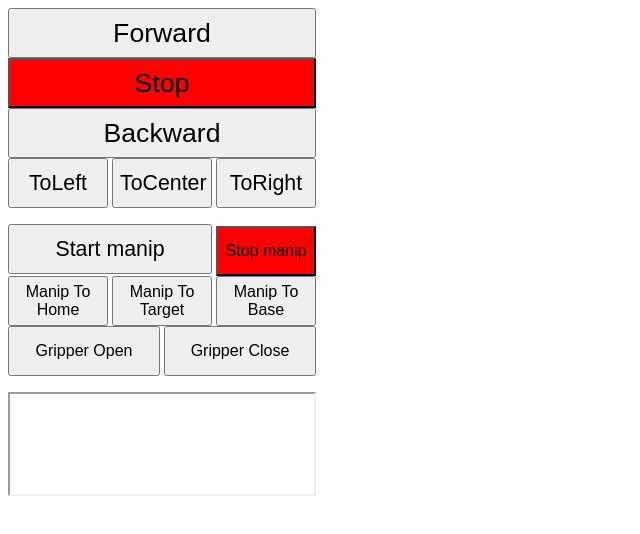
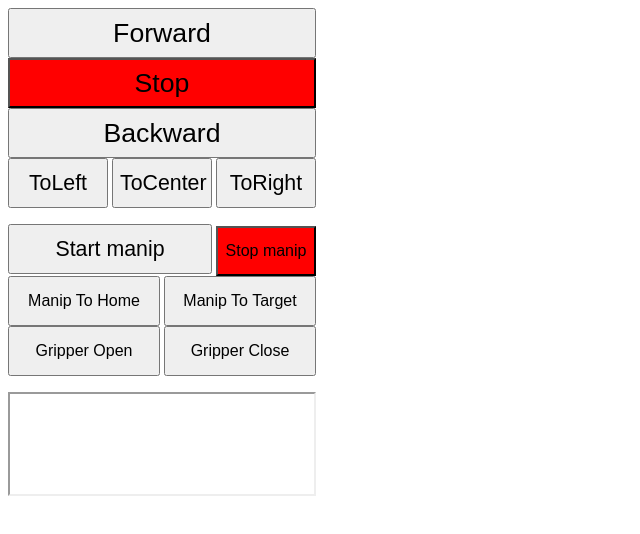
Before and after one commit to boodjoom/RoverRest, a plain HTML site: page etc/docroot/index.html in a window 1280 px wide. Shown: the whole page, without its empty margins (0-640 px from the left). Drawn offline with Linux system fonts and the light colour scheme.

Commit message:
Manip to base button removed

```diff
--- a/etc/docroot/index.html
+++ b/etc/docroot/index.html
@@ -16,9 +16,8 @@
 <button name="action" value="start" style="height:50px; width:204px; font-size:16pt;">Start manip</button>
 <button name="action" value="stop" style="height:50px; width:100px; background-color:red; font-size:12pt;">Stop manip</button>
   <br>
-  <button name="action" value="home"   style="height:50px; width:100px; font-size:12pt;">Manip To Home</button>
-  <button name="action" value="target" style="height:50px; width:100px; font-size:12pt;">Manip To Target</button>
-  <button name="action" value="base"   style="height:50px; width:100px; font-size:12pt;">Manip To Base</button>
+  <button name="action" value="home"   style="height:50px; width:152px; font-size:12pt;">Manip To Home</button>
+  <button name="action" value="target" style="height:50px; width:152px; font-size:12pt;">Manip To Target</button>
   <br>
   <button name="action" value="open" style="height:50px; width:152px; font-size:12pt;">Gripper Open</button>
   <button name="action" value="close" style="height:50px; width:152px; font-size:12pt;">Gripper Close</button>
```
Also changed, not shown: 1 other file.
